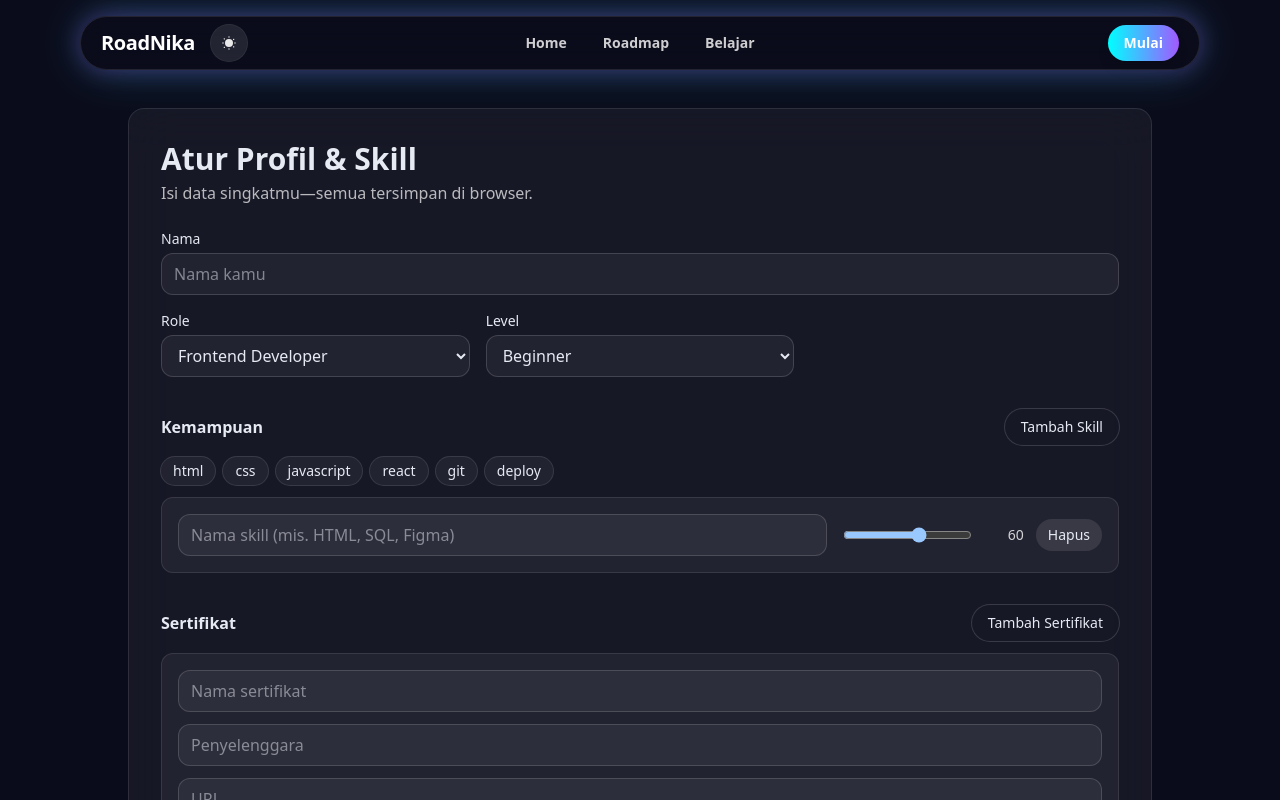
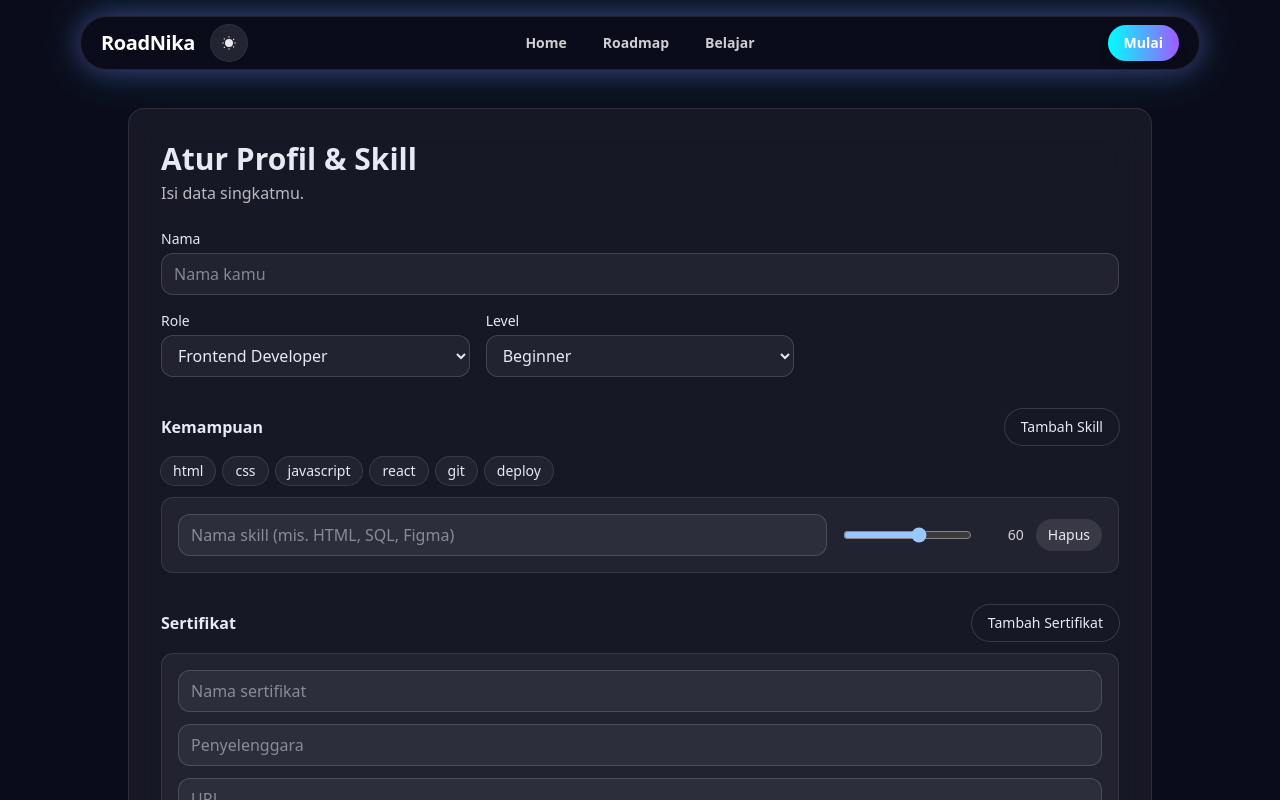
Before and after one commit to zaylee-x/RoadNika, a Next.js app: page /profile in a window 1280 px wide. Shown: the top 800 px of the page. Built offline with nearby package versions, Linux system fonts and the light colour scheme.

Commit message:
feat(ux copy)

```diff
--- a/src/app/profile/page.jsx
+++ b/src/app/profile/page.jsx
@@ -129,7 +129,7 @@ export default function ProfilePage() {
         <div className="mx-auto max-w-5xl space-y-10">
           <section className="rounded-2xl border border-white/10 bg-white/5 backdrop-blur-xl p-6 md:p-8">
             <h1 className="text-2xl md:text-3xl font-bold">Atur Profil & Skill</h1>
-            <p className="text-white/70 mt-1">Isi data singkatmu—semua tersimpan di browser.</p>
+            <p className="text-white/70 mt-1">Isi data singkatmu.</p>
 
             <form onSubmit={onSubmit} className="mt-6 space-y-8">
               {/* BASIC */}
```
